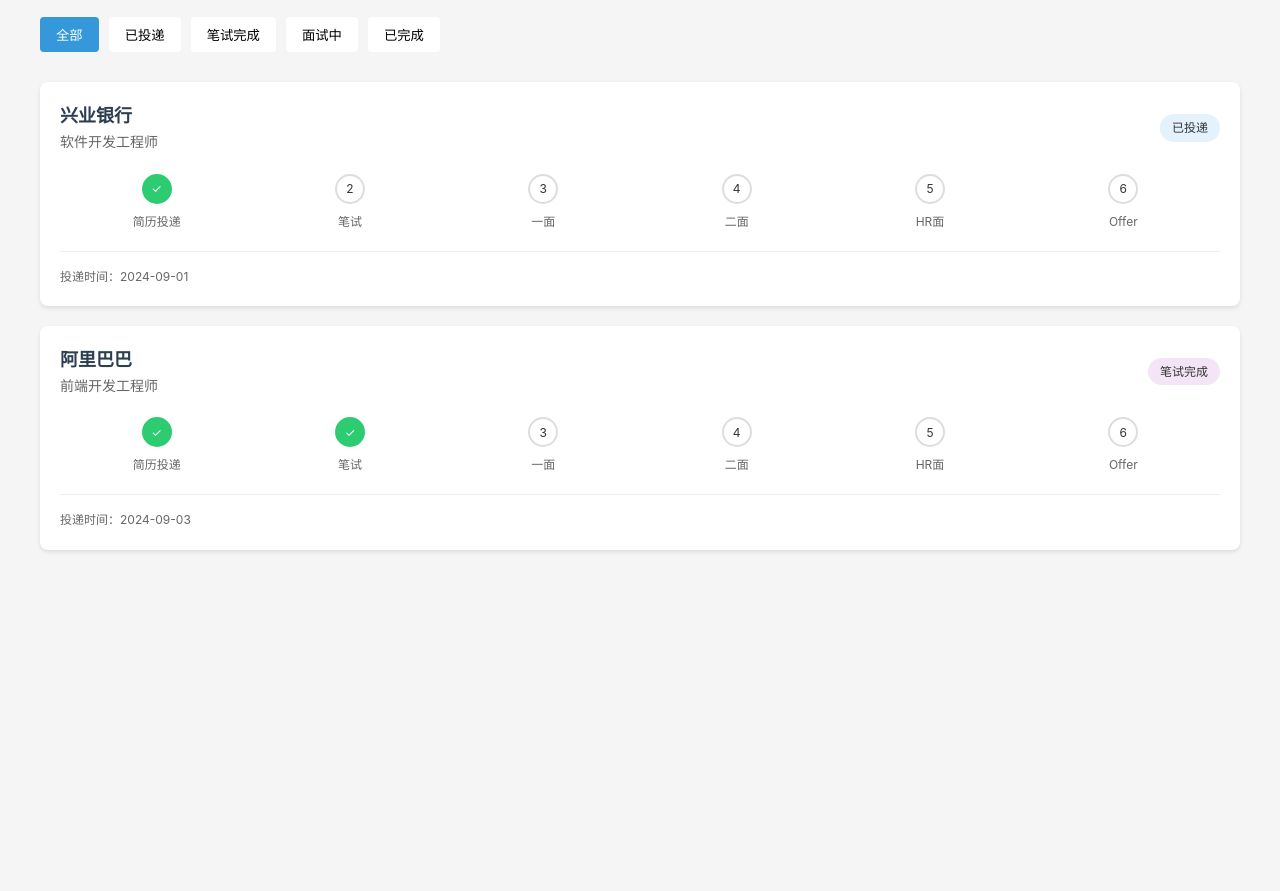
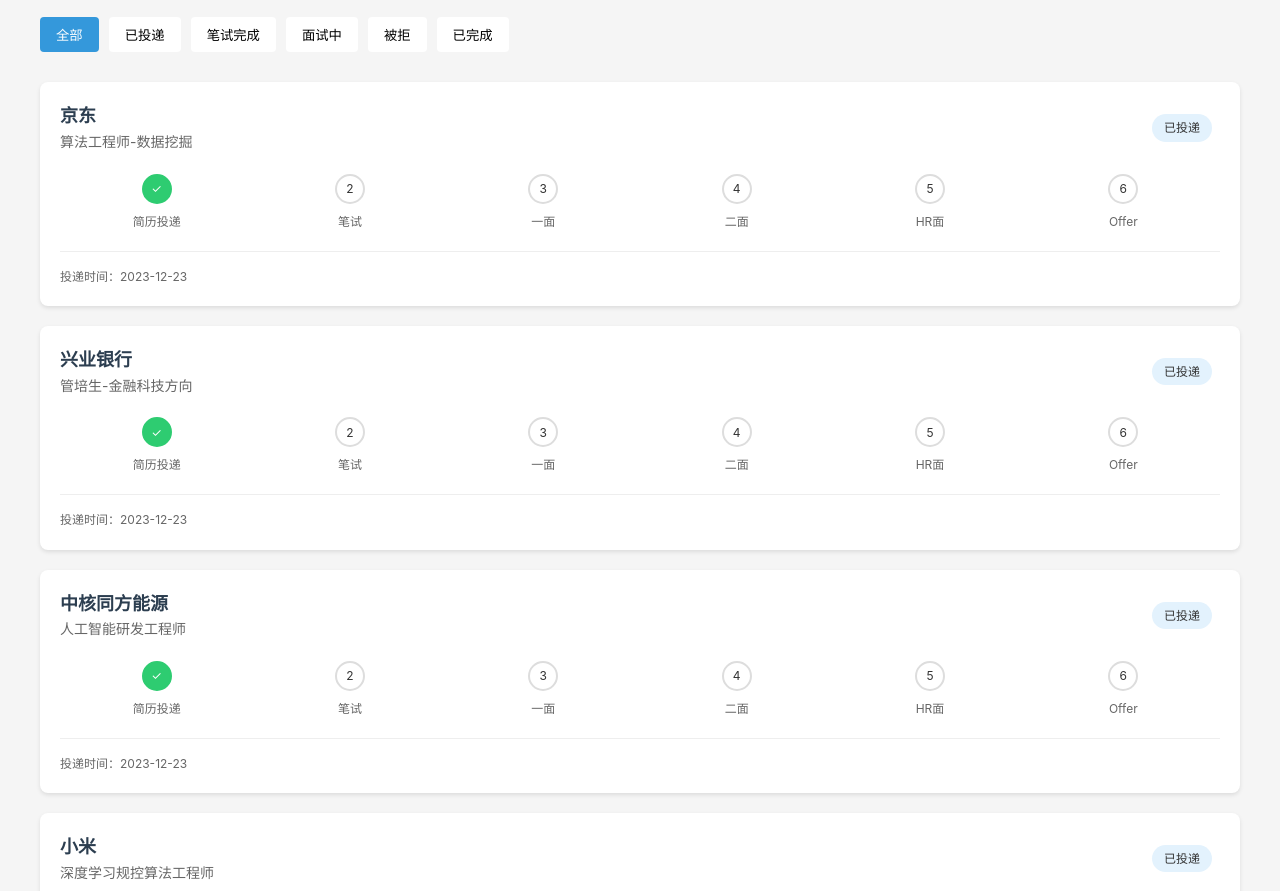
Before and after one commit to WangRunlu/-, a plain HTML site: page index.html in a window 1280 px wide. Shown: the part 61-952 px from the top of the page. Before the commit the page ends 800 px from the top, so only its background shows below. Drawn offline with nearby package versions, Linux system fonts and the light colour scheme.

Commit message:
Update index.html

```diff
--- a/index.html
+++ b/index.html
@@ -1,11 +1,9 @@
-
 <!DOCTYPE html>
 <html lang="zh-CN">
 <head>
     <meta charset="UTF-8">
     <meta name="viewport" content="width=device-width, initial-scale=1.0">
     <title>秋招投递追踪</title>
-    <script src="https://cdnjs.cloudflare.com/ajax/libs/jquery/3.7.1/jquery.min.js"></script>
     <style>
         * {
             margin: 0;
@@ -89,6 +87,8 @@
             padding: 4px 12px;
             border-radius: 20px;
             font-size: 12px;
+            display: inline-block;
+            margin-right: 8px;
         }
 
         .progress-steps {
@@ -124,6 +124,12 @@
             color: white;
         }
 
+        .step.rejected .step-circle {
+            background: #e74c3c;
+            border-color: #e74c3c;
+            color: white;
+        }
+
         .step-label {
             font-size: 12px;
             color: #666;
@@ -135,10 +141,6 @@
             height: 2px;
             background: #ddd;
             margin: 0 4px;
-        }
-
-        .step.completed .step-line {
-            background: #2ecc71;
         }
 
         .card-footer {
@@ -169,6 +171,7 @@
                 <button class="filter-btn" data-filter="pending">已投递</button>
                 <button class="filter-btn" data-filter="test">笔试完成</button>
                 <button class="filter-btn" data-filter="interview">面试中</button>
+                <button class="filter-btn" data-filter="rejected">被拒</button>
                 <button class="filter-btn" data-filter="complete">已完成</button>
             </div>
         </div>
@@ -178,13 +181,13 @@
     <script>
         const applications = [
             {
-                company: "兴业银行",
-                position: "软件开发工程师",
-                date: "2024-09-01",
+                company: "京东",
+                position: "算法工程师-数据挖掘",
+                date: "2023-12-23",
                 status: "已投递",
                 statusClass: "pending",
                 steps: [
-                    { name: "简历投递", completed: true, date: "2024-09-01" },
+                    { name: "简历投递", completed: true, date: "2023-12-23" },
                     { name: "笔试", completed: false },
                     { name: "一面", completed: false },
                     { name: "二面", completed: false },
@@ -193,14 +196,59 @@
                 ]
             },
             {
-                company: "阿里巴巴",
-                position: "前端开发工程师",
-                date: "2024-09-03",
-                status: "笔试完成",
-                statusClass: "test",
+                company: "兴业银行",
+                position: "管培生-金融科技方向",
+                date: "2023-12-23",
+                status: "已投递",
+                statusClass: "pending",
                 steps: [
-                    { name: "简历投递", completed: true, date: "2024-09-03" },
-                    { name: "笔试", completed: true, date: "2024-09-10" },
+                    { name: "简历投递", completed: true, date: "2023-12-23" },
+                    { name: "笔试", completed: false },
+                    { name: "一面", completed: false },
+                    { name: "二面", completed: false },
+                    { name: "HR面", completed: false },
+                    { name: "Offer", completed: false }
+                ]
+            },
+            {
+                company: "中核同方能源",
+                position: "人工智能研发工程师",
+                date: "2023-12-23",
+                status: "已投递",
+                statusClass: "pending",
+                steps: [
+                    { name: "简历投递", completed: true, date: "2023-12-23" },
+                    { name: "笔试", completed: false },
+                    { name: "一面", completed: false },
+                    { name: "二面", completed: false },
+                    { name: "HR面", completed: false },
+                    { name: "Offer", completed: false }
+                ]
+            },
+            {
+                company: "小米",
+                position: "深度学习规控算法工程师",
+                date: "2023-12-23",
+                status: "已投递",
+                statusClass: "pending",
+                steps: [
+                    { name: "简历投递", completed: true, date: "2023-12-23" },
+                    { name: "笔试", completed: false },
+                    { name: "一面", completed: false },
+                    { name: "二面", completed: false },
+                    { name: "HR面", completed: false },
+                    { name: "Offer", completed: false }
+                ]
+            },
+            {
+                company: "中国电科第六研究所",
+                position: "科研技术研究岗位",
+                date: "2023-12-23",
+                status: "被拒",
+                statusClass: "rejected",
+                steps: [
+                    { name: "简历投递", completed: true, date: "2023-12-23" },
+                    { name: "笔试", completed: false, rejected: true },
                     { name: "一面", completed: false },
                     { name: "二面", completed: false },
                     { name: "HR面", completed: false },
@@ -208,6 +256,17 @@
                 ]
             }
         ];
+
+        function getStatusColor(status) {
+            const colors = {
+                "已投递": "#e3f2fd",
+                "笔试完成": "#f3e5f5",
+                "面试中": "#fff3e0",
+                "已完成": "#e8f5e9",
+                "被拒": "#ffebee"
+            };
+            return colors[status] || '#f5f5f5';
+        }
 
         function renderApplications(filter = 'all') {
             const container = document.getElementById('applications');
@@ -220,8 +279,8 @@
                     card.className = 'card';
 
                     const stepsHtml = app.steps.map((step, index) => `
-                        <div class="step ${step.completed ? 'completed' : ''}">
-                            <div class="step-circle">${step.completed ? '✓' : index + 1}</div>
+                        <div class="step ${step.completed ? 'completed' : ''} ${step.rejected ? 'rejected' : ''}">
+                            <div class="step-circle">${step.rejected ? '×' : (step.completed ? '✓' : index + 1)}</div>
                             <div class="step-label">${step.name}</div>
                             ${index < app.steps.length - 1 ? '<div class="step-line"></div>' : ''}
                         </div>
@@ -247,17 +306,6 @@
                 });
         }
 
-        function getStatusColor(status) {
-            const colors = {
-                "已投递": "#e3f2fd",
-                "笔试完成": "#f3e5f5",
-                "面试中": "#fff3e0",
-                "已完成": "#e8f5e9",
-                "已放弃": "#f5f5f5"
-            };
-            return colors[status] || '#f5f5f5';
-        }
-
         // 初始化渲染
         renderApplications();
 
```
